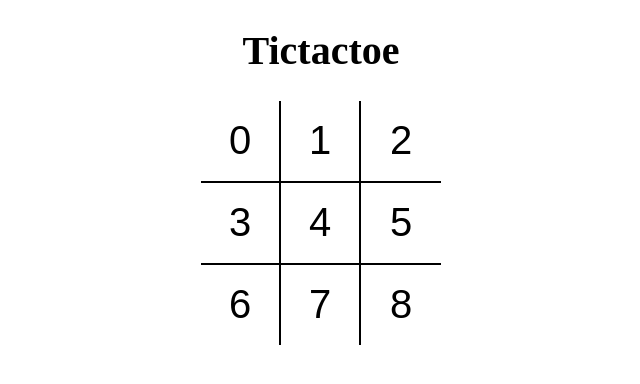
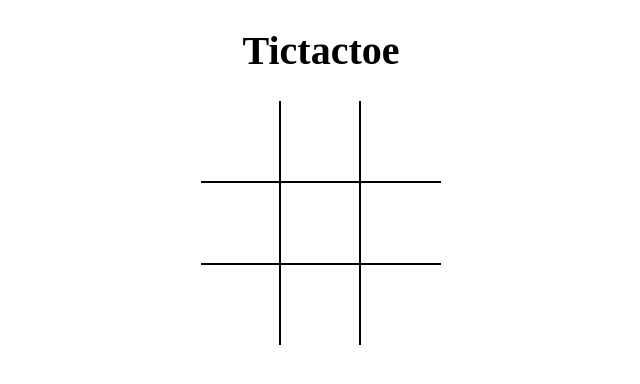
Before and after one commit to Vishwajeet570/tictactoe, a React (Vite) app: page / in a window 1280 px wide. Shown: the top 384 px of the page, without its empty margins (319-959 px from the left). Built offline with nearby package versions, Linux system fonts and the light colour scheme; the HTML template or start-up script is replaced by a standard one.

Commit message:
added board state

```diff
--- a/src/components/Board.jsx
+++ b/src/components/Board.jsx
@@ -1,22 +1,48 @@
-import React from 'react';
+import React, { useState } from 'react';
 import Square from './Square';
+
 const Board = () => {
+  const [board, setBoard] = useState(Array(9).fill(null));
+  const [isNext, setIsNext] = useState(false);
+  console.log(board);
+  const handleSquareClick = position => {
+    if (board[position]) {
+      return;
+    }
+    setBoard(prev => {
+      return prev.map((square, pos) => {
+        if (position === pos) {
+          return isNext ? 'X' : 'O';
+        }
+        return square;
+      });
+    });
+    setIsNext(prev => !prev);
+  };
+  const renderSquare = position => {
+    return (
+      <Square
+        value={board[position]}
+        onClick={() => handleSquareClick(position)}
+      />
+    );
+  };
   return (
     <div className="board">
       <div className="board-row">
-        <Square value={0} />
-        <Square value={1} />
-        <Square value={2} /> {/*object k form me ayga happyage:2 */}
+        {renderSquare(0)}
+        {renderSquare(1)}
+        {renderSquare(2)}
       </div>
       <div className="board-row">
-        <Square value={3} />
-        <Square value={4} />
-        <Square value={5} />
+        {renderSquare(3)}
+        {renderSquare(4)}
+        {renderSquare(5)}
       </div>
       <div className="board-row">
-        <Square value={6} />
-        <Square value={7} />
-        <Square value={8} />
+        {renderSquare(6)}
+        {renderSquare(7)}
+        {renderSquare(8)}
       </div>
     </div>
   );
--- a/src/components/Square.jsx
+++ b/src/components/Square.jsx
@@ -4,12 +4,9 @@
   console.log(props);
   return <button type="button">{props.value}</button>;
 };*/
-const Square = ({ value }) => {
-  {
-    /*children for <square></square> */
-  }
+const Square = ({ value, onClick }) => {
   return (
-    <button type="button" className="square">
+    <button type="button" className="square" onClick={onClick}>
       {value}
     </button>
   );
```
